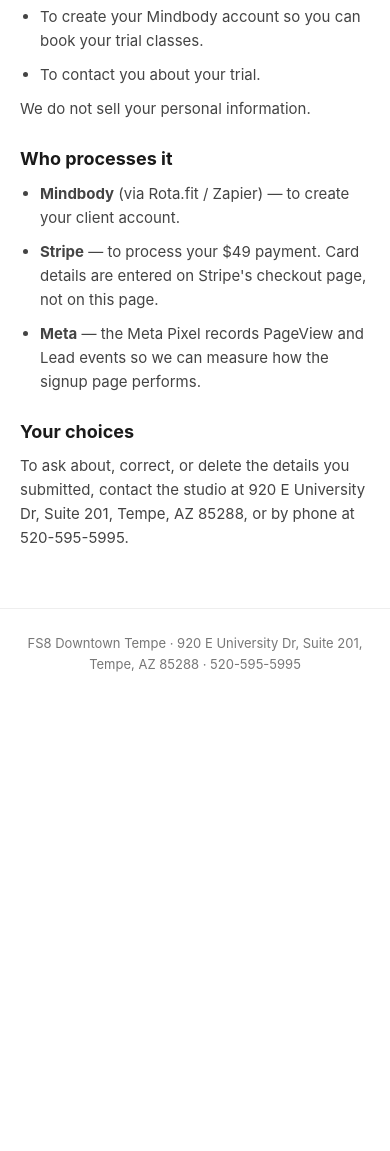
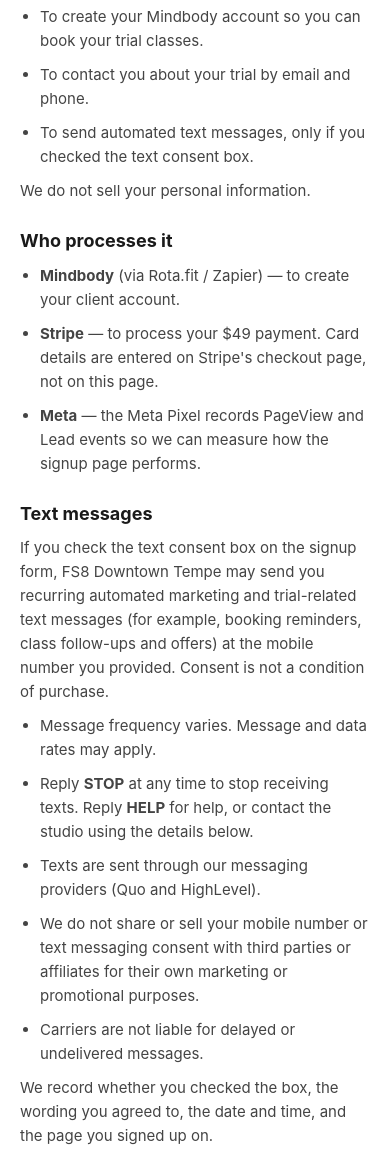
Before and after one commit to heathbowen-blip/fs8-dtt-trial-landing, a plain HTML site: page studio-privacy.html in a window 390 px wide. Shown: the part 440-1591 px from the top of the page. Before the commit the page ends 1139 px from the top, so only its background shows below. Drawn offline with Linux system fonts and the light colour scheme.

Commit message:
Add optional SMS consent checkbox and text messaging disclosures (pending attorney review)
Unchecked, optional consent box under the phone field; does not block payment.
Sends sms_consent, sms_consent_text, consent_timestamp and consent_page to the Zapier webhook.
Adds a Text messages section to the studio privacy notice.

Co-Authored-By: Claude Opus 5.5 <noreply@anthropic.com>
Claude-Session: https://claude.ai/code/session_01YPXGFHijiYa99cDTr4g8jz

```diff
--- a/studio-privacy.html
+++ b/studio-privacy.html
@@ -29,7 +29,8 @@
   <h2>How we use it</h2>
   <ul>
     <li>To create your Mindbody account so you can book your trial classes.</li>
-    <li>To contact you about your trial.</li>
+    <li>To contact you about your trial by email and phone.</li>
+    <li>To send automated text messages, only if you checked the text consent box.</li>
   </ul>
   <p>We do not sell your personal information.</p>
 
@@ -40,6 +41,17 @@
     <li><strong>Meta</strong> — the Meta Pixel records PageView and Lead events so we can measure how the signup page performs.</li>
   </ul>
 
+  <h2 id="texts">Text messages</h2>
+  <p>If you check the text consent box on the signup form, FS8 Downtown Tempe may send you recurring automated marketing and trial-related text messages (for example, booking reminders, class follow-ups and offers) at the mobile number you provided. Consent is not a condition of purchase.</p>
+  <ul>
+    <li>Message frequency varies. Message and data rates may apply.</li>
+    <li>Reply <strong>STOP</strong> at any time to stop receiving texts. Reply <strong>HELP</strong> for help, or contact the studio using the details below.</li>
+    <li>Texts are sent through our messaging providers (Quo and HighLevel).</li>
+    <li>We do not share or sell your mobile number or text messaging consent with third parties or affiliates for their own marketing or promotional purposes.</li>
+    <li>Carriers are not liable for delayed or undelivered messages.</li>
+  </ul>
+  <p>We record whether you checked the box, the wording you agreed to, the date and time, and the page you signed up on.</p>
+
   <h2>Your choices</h2>
   <p>To ask about, correct, or delete the details you submitted, contact the studio at 920 E University Dr, Suite 201, Tempe, AZ 85288, or by phone at 520-595-5995.</p>
 </main>
```
Also changed, not shown: index.html (+9 -2 lines).
